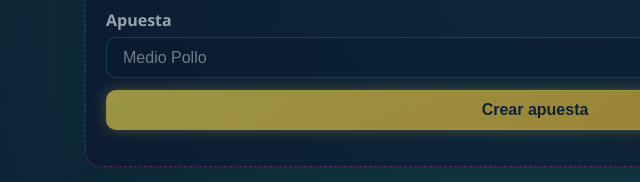
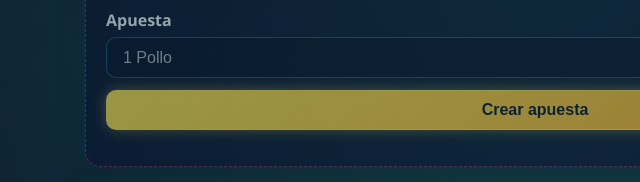
Before and after one commit to paulsalasrecalde-hue/pollo-bet-app, a website: page public/index.html in a window 1280 px wide. Shown: the part 2099-2281 px from the top of the page, 105-745 px from the left. Drawn offline with Linux system fonts and the light colour scheme; no server answers.

Commit message:
Update bet option from 'Medio Pollo' to '1 Pollo'

```diff
--- a/public/index.html
+++ b/public/index.html
@@ -88,7 +88,7 @@
           <label>
             Apuesta
             <select id="amount-input" name="amount" required>
-              <option value="1" selected>Medio Pollo</option>
+              <option value="1" selected>1 Pollo</option>
             </select>
           </label>
 
```
